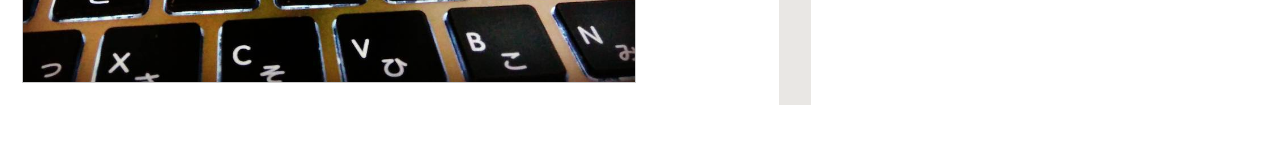
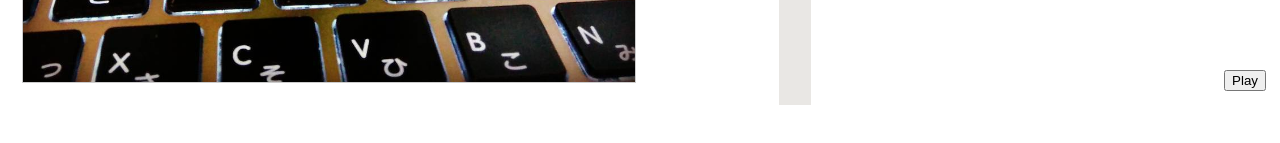
Before and after one commit to daiiz/tfPhotoPalette, a browser extension: page app/index.html in a window 1280 px wide. Shown: the part 695-838 px from the top of the page. Drawn offline with Linux system fonts and the light colour scheme.

Commit message:
play機能のボタンを戻した

```diff
--- a/app/index.html
+++ b/app/index.html
@@ -46,7 +46,7 @@
             <input type="number" placeholder="px" value="" id="resW">
         </div>
         <div id="foot-btns">
-
+            <button id="btn-open-play-window">Play</button>
         </div>
 
         <!-- 隠し要素 -->
```
